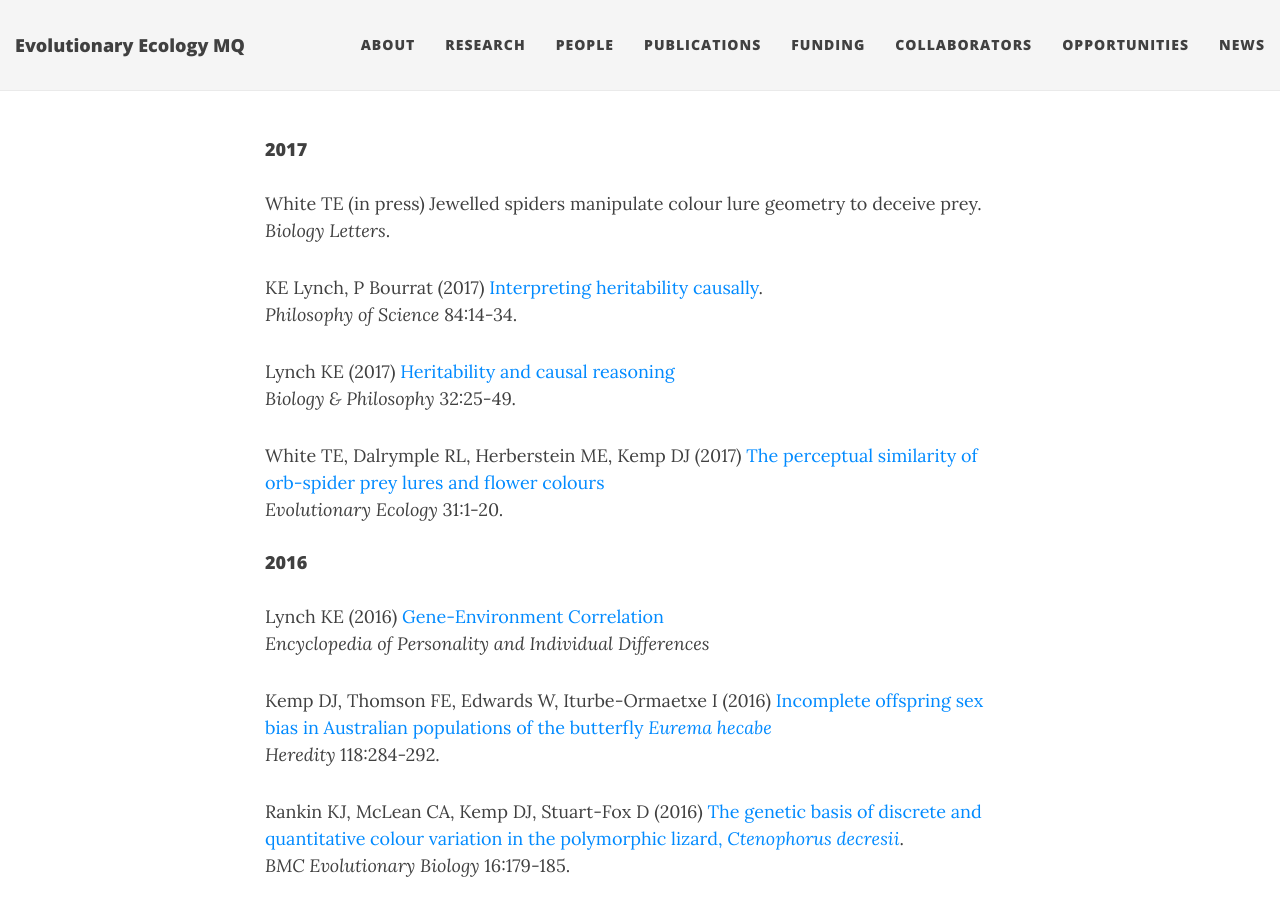
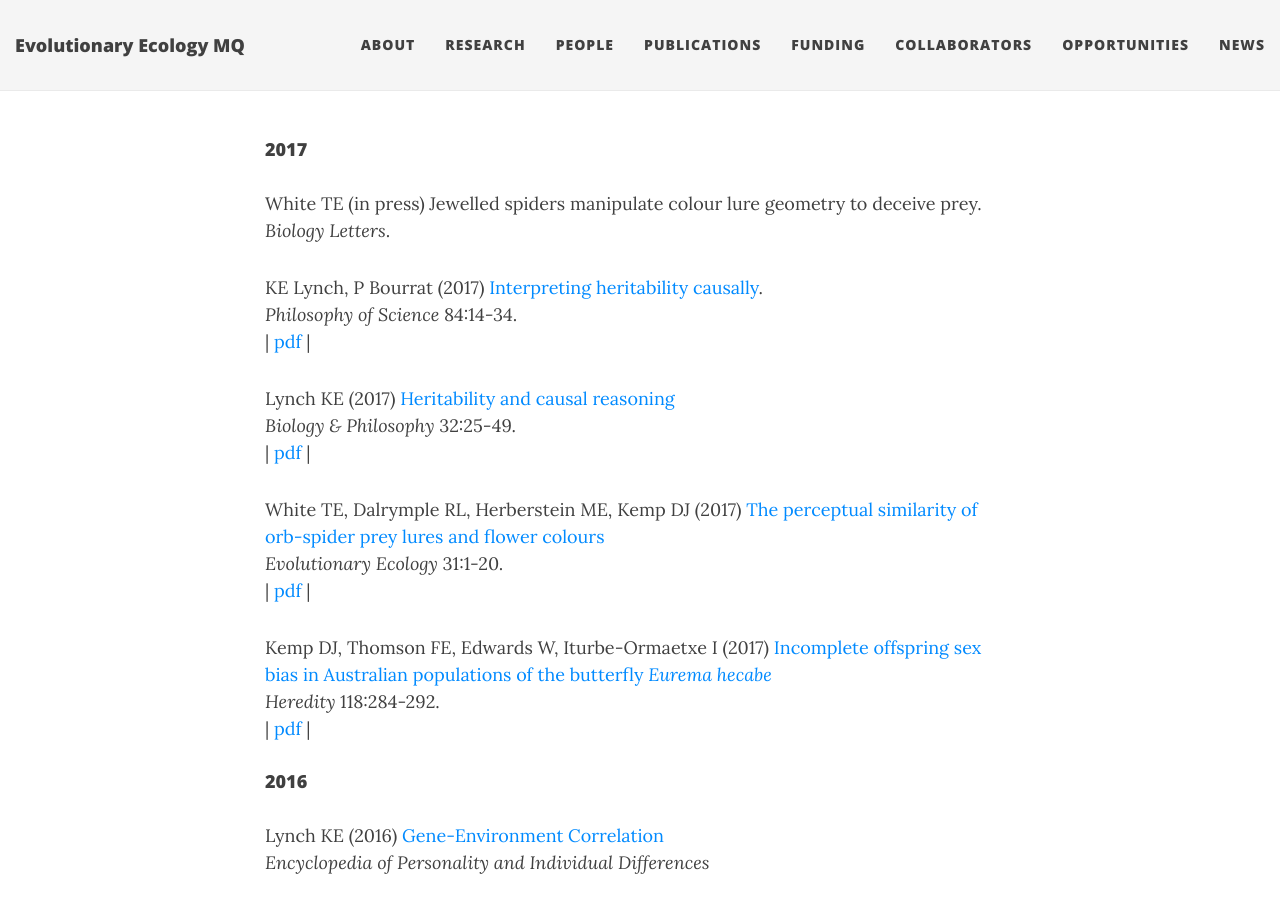
Before and after one commit to evoecomq/evoecomq.github.io, a Jekyll site: the page built from publications.md, in a window 1280 px wide and 900 px high. Built offline with Jekyll 4.4.1, drawn with Linux system fonts in a browser that asks for light colours; nearby versions of some CDN libraries.

Commit message:
Adding papers

```diff
--- a/publications.md
+++ b/publications.md
@@ -9,20 +9,24 @@ _Biology Letters_.
 
 KE Lynch, P Bourrat (2017) [Interpreting heritability causally](http://dx.doi.org/10.1086/688933).
 _Philosophy of Science_ 84:14-34.
+| [pdf]({{ site.url }}/papers/lynch_2017_interpreting.pdf) |
 
 Lynch KE (2017) [Heritability and causal reasoning](http://dx.doi.org/10.1007/s10539-016-9535-1)
 _Biology & Philosophy_ 32:25-49.
+| [pdf]({{ site.url }}/papers/lynch_2017_heritability.pdf) |
 
 White TE, Dalrymple RL, Herberstein ME, Kemp DJ (2017) [The perceptual similarity of orb-spider prey lures and flower colours](http://dx.doi.org/10.1007%2Fs10682-016-9876-x)
 _Evolutionary Ecology_ 31:1-20.
+| [pdf]({{ site.url }}/papers/white_2017_perceptual.pdf) |
+
+Kemp DJ, Thomson FE, Edwards W, Iturbe-Ormaetxe I (2017) [Incomplete offspring sex bias in Australian populations of the butterfly _Eurema hecabe_](http://dx.doi.org/10.1038/hdy.2016.85)
+_Heredity_ 118:284-292.
+| [pdf]({{ site.url }}/papers/kemp_2017_incomplete.pdf) |
 
 #### 2016
 
 Lynch KE (2016) [Gene-Environment Correlation](http://dx.doi.org/10.1007/978-3-319-28099-8_1470-1)
 _Encyclopedia of Personality and Individual Differences_
-
-Kemp DJ, Thomson FE, Edwards W, Iturbe-Ormaetxe I (2016) [Incomplete offspring sex bias in Australian populations of the butterfly _Eurema hecabe_](http://dx.doi.org/10.1038/hdy.2016.85)
-_Heredity_ 118:284-292.
 
 Rankin KJ, McLean CA, Kemp DJ, Stuart-Fox D (2016) [The genetic basis of discrete and quantitative colour variation in the polymorphic lizard, _Ctenophorus decresii_](http://dx.doi.org/10.1186/s12862-016-0757-2).
 _BMC Evolutionary Biology_ 16:179-185.
```
Also changed, not shown: 4 other files.
